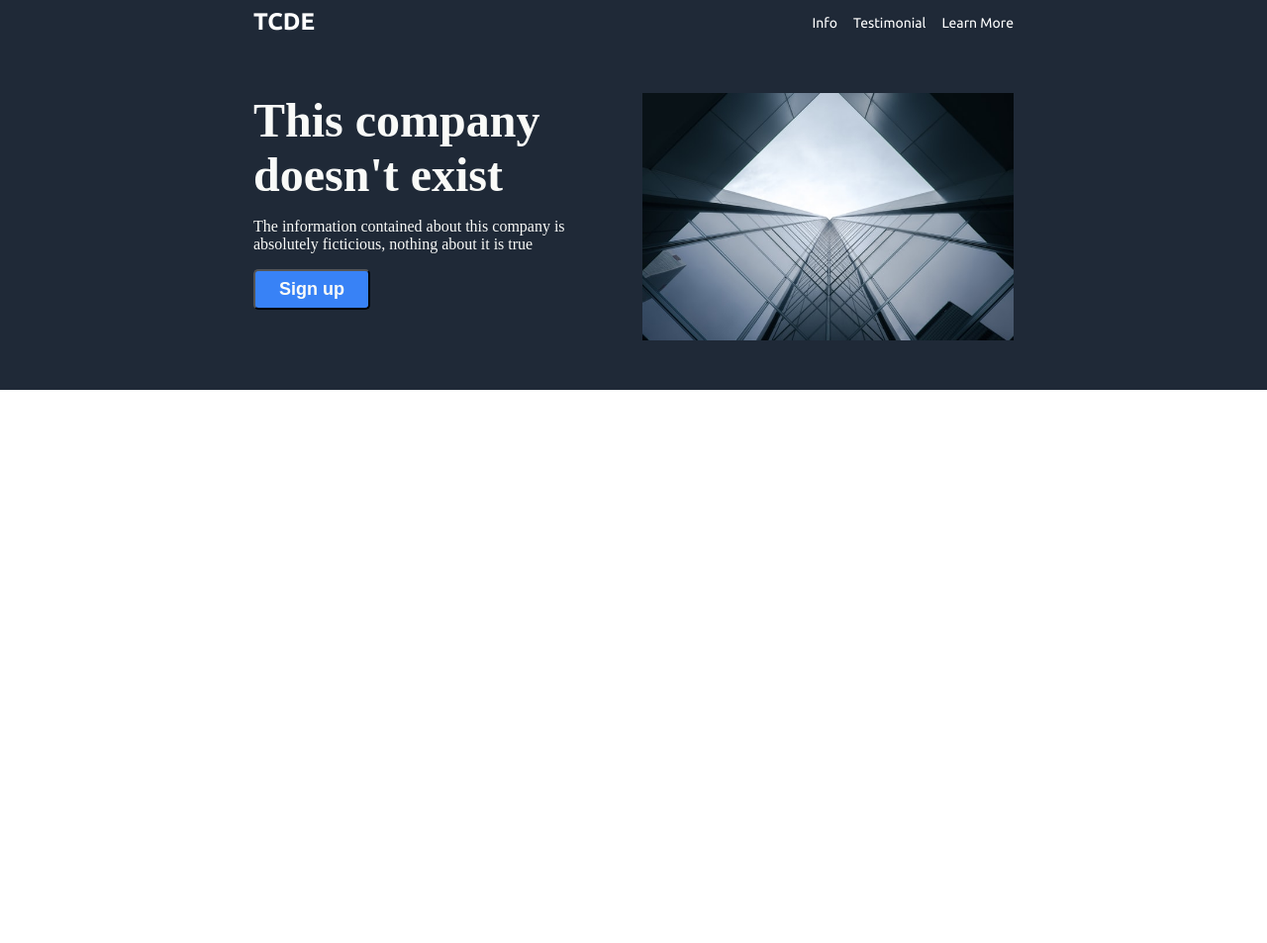
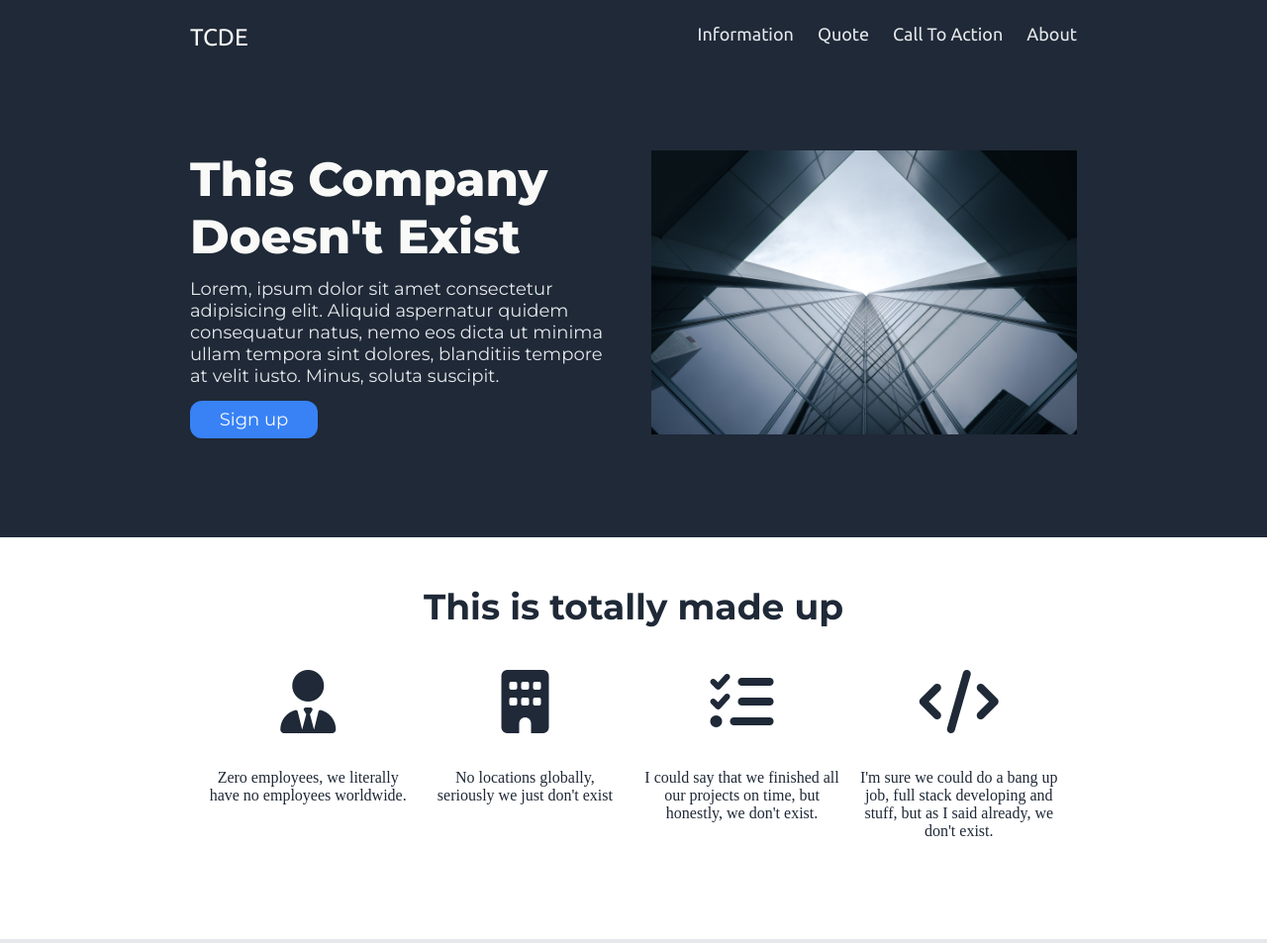
Before and after one commit to lordofthezeros/landing-page, a plain HTML site: page index.html in a window 1280 px wide. Shown: the top 953 px of the page at 99% size. Before the commit the page ends 800 px from the top, so only its background shows below. Drawn offline with Linux system fonts and the light colour scheme.

Commit message:
Change Hero layout, add information and quote section

```diff
--- a/index.html
+++ b/index.html
@@ -22,39 +22,72 @@
 </head>
 
 <body>
-    <!-- Header section -->
+
+    <!-- Header -->
     <section id="header">
-        <div class="navigation">
-            <a class="logo" href="">TCDE</a>
-            <ul class="nav-links">
+        <div class="hero">
+            <div class="navbar">
+                <p class="logo">TCDE</p>
+                <ul class="nav-list">
                     <li>
-                    <a href="#information">Info</a>
+                        <a href="#information" class="nav-link">Information</a>
                     </li>
                     <li>
-                    <a href="#quote">Testimonial</a>
+                        <a href="#quote" class="nav-link">Quote</a>
                     </li>
                     <li>
-                    <a href="#cta">Learn More</a>
+                        <a href="#cta" class="nav-link">Call To Action</a>
+                    </li>
+                    <li>
+                        <a href="#about" class="nav-link">About</a>
                     </li>
                 </ul>
             </div>
-    </section>
-
-    <section id="title">
-        <div class="hero">
+            <div class="hero-content">
                 <div class="hero-text">
-                <h1>This company doesn't exist</h1>
-                <p>The information contained about this company is absolutely ficticious, nothing about it is true</p>
-                <button>Sign up</button>
+                    <h1 class="hero-title">This Company Doesn't Exist</h1>
+                    <p class="hero-subtitle">Lorem, ipsum dolor sit amet consectetur adipisicing elit. Aliquid aspernatur quidem consequatur natus, nemo eos dicta ut minima ullam tempora sint dolores, blanditiis tempore at velit iusto. Minus, soluta suscipit.</p>
+                    <button class="hero-button">Sign up</button>
                 </div>
-                <img src="images/verne-ho-0LAJfSNa-xQ-unsplash.jpg" alt="a-view-of-the-sky-surrounded-by-glass-buildings">
+                <div class="hero-image">
+                    <img src="images/building.jpg" alt="A-view-of-the-sky-surrounded-by-glass-buildings-looking-up-from-the-ground">
+                </div>
+            </div>
 
         </div>
     </section>
-    <section id="information"></section>
-    <section id="quote"></section>
-    <section id="cta"></section>
-    <section id="footer"></section>
+
+    <!-- Information -->
+    <section id="information">
+        <div class="info-section">
+            <h1 class="info-header">This is totally made up</h1>
+            <div class="info-card-container">
+                <div class="info-card-item">
+                    <i class="fas fa-user-tie fa-4x"></i>
+                    <p>Zero employees, we literally have no employees worldwide.</p>
+                </div>
+                <div class="info-card-item">
+                    <i class="fas fa-building fa-4x"></i>
+                    <p>No locations globally, seriously we just don't exist</p>
+                </div>
+                <div class="info-card-item">
+                    <i class="fas fa-tasks fa-4x"></i>
+                    <p>I could say that we finished all our projects on time, but honestly, we don't exist.</p>
+                </div>
+                <div class="info-card-item">
+                    <i class="fas fa-code fa-4x"></i>
+                    <p>I'm sure we could do a bang up job, full stack developing and stuff, but as I said already, we don't exist.</p>
+                </div>
+            </div>
+        </div>
+    </section>
+
+    <section id="quote">
+        <div class="quote-container">
+            <p class="quote-text">If you can see something, and it is wrong, you can fight it with a reasonable chance of success. Fighting the nonexistent is worse than pointless: Don Quixote tilted at windmills, but at least windmills are real.</p>
+            <p class="quote-author">- Mike Klepper</p>
+        </div>
+    </section>
 </body>
 
 </html>
--- a/styles.css
+++ b/styles.css
@@ -1,74 +1,141 @@
+* {
+    margin: 0;
+    padding:0;
+}
+
 body {
     display: flex;
     flex-direction: column;
-    margin: 0;
-}
-
-.navigation {
-    display: flex;
-    background-color: #1F2937;
-    padding: 16px;
-    justify-content: space-between;
-    align-items: center;
-    font-family: 'Ubuntu', sans-serif;
-    font-weight: bold;
-    padding: 8px 20%;
 }
 
 .hero {
     display: flex;
-    padding: 50px 20%;
+    flex-direction: column;
+    padding: 24px 15% 100px;
     background-color: #1F2937;
-    gap: 16px;
-    justify-items: flex-start;
-    align-items: flex-start;
+    color: #F9FAF8;
+}
+
+.navbar {
+    display: flex;
+    justify-content: space-between;
+    align-content: center;
+    margin-bottom: 100px;
+}
+
+.nav-list {
+    display: flex;
+    list-style: none;
+    gap: 24px;
+}
+
+.logo {
+    font-family: 'Ubuntu', sans-serif;
+    font-size: 24px;
+}
+
+.nav-link {
+    text-decoration: none;
+    color: #e5e7eb;
+    font-family: 'Ubuntu', sans-serif;
+    font-size: 18px;
+}
+
+.hero-content {
+    display: flex;
+    justify-content: space-between;
+    gap: 36px;
 }
 
 .hero-text {
-    color: #f9faf8;
-    height: 250px;
-    box-sizing: border-box;
+    display: flex;
+    flex-direction: column;
+    flex: 1;
+    justify-content: space-between;
+    font-family: 'Montserrat', sans-serif;
 }
 
-.hero-text h1 {
+.hero-title {
     font-size: 48px;
-    font-weight: bolder;
-    margin: 0;
+    font-weight: 800;
 }
 
-.hero-text button {
+.hero-subtitle {
     font-size: 18px;
-    font-weight: bold;
-    background-color: #3882f6;
-    border-radius: 5px;
-    margin: 0;
-    color: #f9faf8;
+    color: #e5e7eb;
+}
+
+.hero-button {
+    max-width: 30%;
+    background-color: #3882F6;
+    border: none;
+    font-family: 'Montserrat', sans-serif;
+    font-size: 18px;
+    font-weight: normal;
+    color: #F9FAF8;
+    border-radius: 12px;
     padding: 8px 24px;
 }
 
-.hero img {
-    width: auto;
-    height: 250px;
-    object-fit: contain;
-
-
+.hero-image {
+    flex: 1;
 }
 
-ul {
-    display: flex;
-    padding: 0;
-    margin: 0;
-    list-style: none;
-    gap: 16px
+.hero-image img {
+    max-width: 100%;
+    max-height: 100%;
 }
 
-a {
-    text-decoration: none;
-    color: white;
-    font-size: 24px;
+.info-section {
+    display: flex;
+    flex-direction: column;
+    align-content: center;
+    text-align: center;
+    padding: 48px 15% 100px;
+    color: #1F2937;
 }
 
-.nav-links a {
-    font-size: 14px;
-    font-weight: normal;
+.info-header {
+    font-family: 'Montserrat', sans-serif;
+    font-size: 36px;
+    font-weight: bolder;
+    color: #1F2937;
+    margin-bottom: 42px;
 }
+
+.info-card-container {
+    display: flex;
+    justify-content: space-evenly;
+}
+
+.info-card-item {
+    max-width: 200px;
+}
+
+.fas {
+    color: #1F2937;
+    margin-bottom: 36px;
+}
+
+.quote-container {
+    display: flex;
+    flex-direction: column;
+    justify-content: center;
+    align-content: center;
+    padding: 10% 15%;
+    background-color: #e5e7eb;
+    color: #1F2937;
+    font-family: 'Montserrat', sans-serif;
+}
+
+.quote-text {
+    font-size: 36px;
+    font-weight: light;
+    font-style: italic;
+}
+
+.quote-author {
+    text-align: right;
+    font-size: 24px;
+    font-weight: bold;
+}
```
Also changed, not shown: images/building.jpg (added), images/verne-ho-0LAJfSNa-xQ-unsplash.jpg (deleted). Lines whose indentation alone changed are shown as unchanged.
